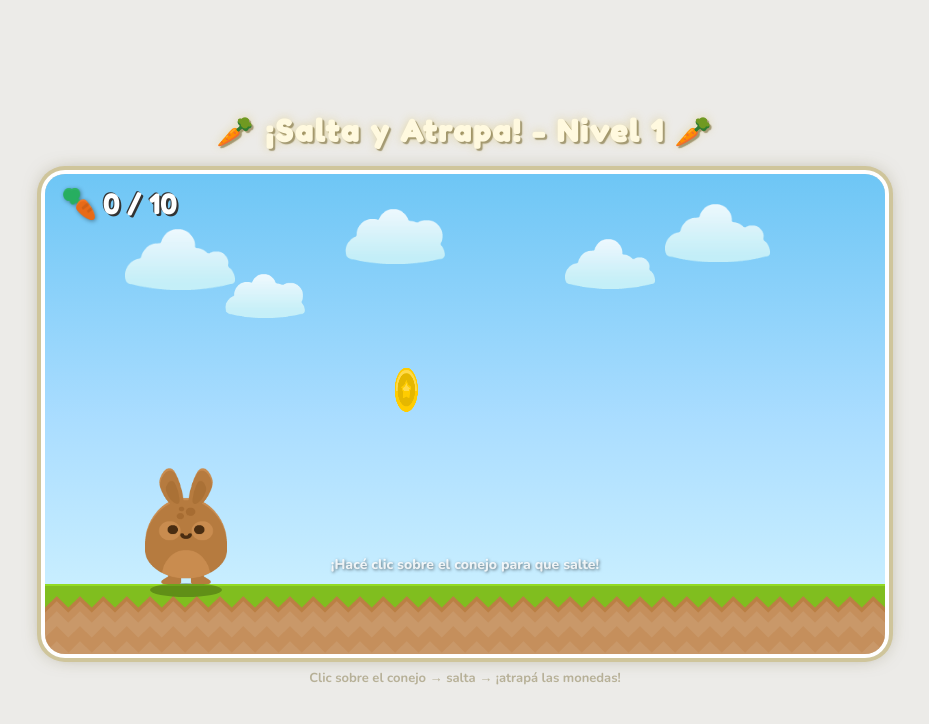
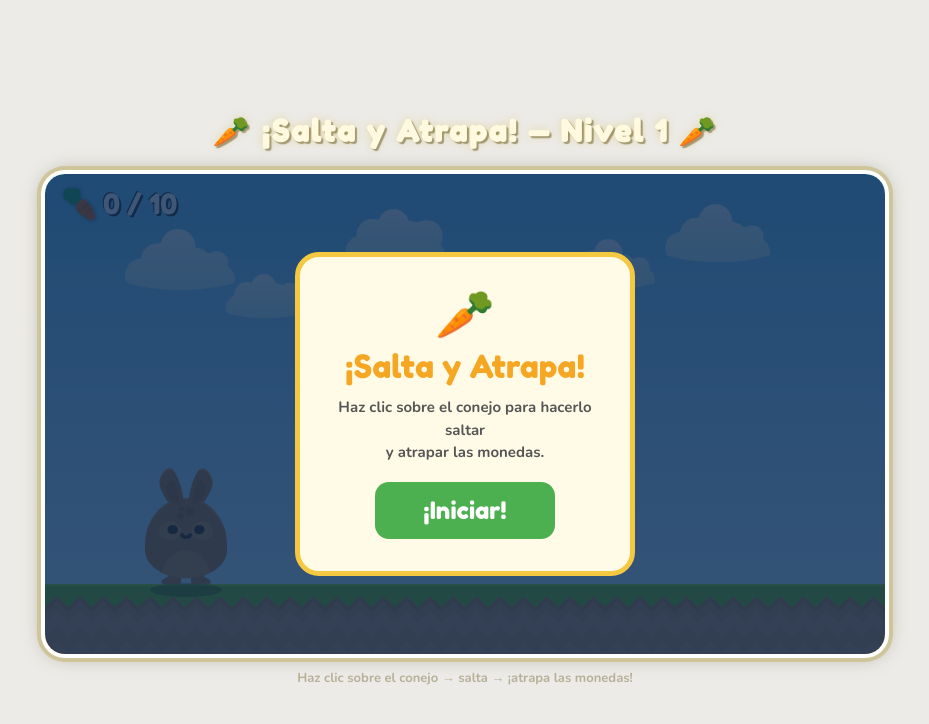
Before and after one commit to danielfernandez-cd/juego-saltar-1, a plain HTML site: page index.html in a window 1280 px wide. Shown: the whole page, without its empty margins (175-1104 px from the left). Drawn offline with nearby package versions, Linux system fonts and the light colour scheme.

Commit message:
Update index.html
cambios de velocidad

```diff
--- a/index.html
+++ b/index.html
@@ -26,7 +26,6 @@
     text-shadow: 2px 2px 1px #64551b86, 0 0 10px #d6b94566;
     display: flex;
     align-items: center;
-    letter-spacing: 2px;
     gap: 10px;
   }
 
@@ -42,11 +41,8 @@
     user-select: none;
   }
 
-  #gameCanvas {
-    display: block;
-  }
+  #gameCanvas { display: block; }
 
-  /* HUD superpuesto */
   #hud {
     position: absolute;
     top: 14px;
@@ -56,13 +52,11 @@
     gap: 8px;
     pointer-events: none;
   }
-
   #hud img {
     width: 32px;
     height: 32px;
     filter: drop-shadow(1px 1px 2px rgba(0,0,0,0.4));
   }
-
   #scoreDisplay {
     font-family: 'Fredoka One', cursive;
     font-size: 28px;
@@ -86,6 +80,58 @@
     transition: opacity 0.5s;
   }
 
+  /* Pantalla de inicio */
+  #startScreen {
+    position: absolute;
+    inset: 0;
+    background: rgba(10, 40, 80, 0.78);
+    display: flex;
+    align-items: center;
+    justify-content: center;
+    border-radius: 20px;
+    z-index: 10;
+  }
+  #startPanel {
+    background: #fffbe6;
+    border: 5px solid #f5c842;
+    border-radius: 24px;
+    padding: 32px 36px;
+    text-align: center;
+    width: 340px;
+    display: flex;
+    flex-direction: column;
+    align-items: center;
+    gap: 12px;
+  }
+  #startEmoji { font-size: 48px; line-height: 1; }
+  #startTitle {
+    font-family: 'Fredoka One', cursive;
+    font-size: 32px;
+    color: #f5a623;
+    line-height: 1.1;
+  }
+  #startSubtitle {
+    font-family: 'Nunito', sans-serif;
+    font-size: 15px;
+    font-weight: 700;
+    color: #555;
+    line-height: 1.5;
+  }
+  #startBtn {
+    margin-top: 6px;
+    background: #4caf50;
+    color: white;
+    border: none;
+    border-radius: 14px;
+    padding: 14px 48px;
+    font-family: 'Fredoka One', cursive;
+    font-size: 24px;
+    cursor: pointer;
+    transition: transform 0.1s, background 0.2s;
+  }
+  #startBtn:hover  { background: #43a047; transform: scale(1.04); }
+  #startBtn:active { transform: scale(0.97); }
+
   p.sub {
     color: #64551b63;
     font-family: 'Nunito', sans-serif;
@@ -97,20 +143,32 @@
 </head>
 <body>
 
-<h1>🥕 ¡Salta y Atrapa! - Nivel 1 🥕</h1>
+<h1>🥕 ¡Salta y Atrapa! — Nivel 1 🥕</h1>
 
 <div id="gameWrapper">
   <canvas id="gameCanvas"></canvas>
+
   <div id="hud">
     <img id="carrotIcon" src="img/carrot.png" alt="puntos">
     <span id="scoreDisplay">0 / 10</span>
   </div>
-  <div id="hint">¡Hacé clic sobre el conejo para que salte!</div>
+
+  <div id="hint">¡Haz clic sobre el conejo para que salte!</div>
+
+  <div id="startScreen">
+    <div id="startPanel">
+      <div id="startEmoji">🥕</div>
+      <div id="startTitle">¡Salta y Atrapa!</div>
+      <div id="startSubtitle">Haz clic sobre el conejo para hacerlo saltar<br>y atrapar las monedas.</div>
+      <button id="startBtn">¡Iniciar!</button>
+    </div>
+  </div>
 </div>
-<p class="sub">Clic sobre el conejo → salta → ¡atrapá las monedas!</p>
+
+<p class="sub">Haz clic sobre el conejo → salta → ¡atrapa las monedas!</p>
 
 <script>
-// ─── Canvas setup ─────────────────────────────────────────────
+// ─── Canvas ───────────────────────────────────────────────────
 const canvas  = document.getElementById('gameCanvas');
 const ctx     = canvas.getContext('2d');
 const hint    = document.getElementById('hint');
@@ -123,30 +181,31 @@ document.getElementById('gameWrapper').style.width  = W + 'px';
 document.getElementById('gameWrapper').style.height = H + 'px';
 
 // ─── Constantes ───────────────────────────────────────────────
-const GROUND_H    = 70;           // altura del tile de suelo
-const GROUND_Y    = H - GROUND_H; // Y donde empieza el suelo
-const TILE_W      = 70;           // ancho del tile grassMid
-
+const GROUND_H    = 70;
+const GROUND_Y    = H - GROUND_H;
+const TILE_W      = 70;
 const BUNNY_W     = 82;
 const BUNNY_H     = 116;
-const BUNNY_X     = 100;
-const BUNNY_FOOT  = GROUND_Y;     // Y de los pies del conejo parado
-
-const GRAVITY     = 0.52;
-const JUMP_FORCE  = -13.5;
+const BUNNY_FOOT  = GROUND_Y;
+// Gravedad y salto en px/s (independiente de fps)
+const GRAVITY_S   = 2700;   // ≈ 0.52 × 60 × 60
+const JUMP_S      = -980;   // ≈ -13.5 × 60
 const WIN_SCORE   = 10;
-
-const COIN_SIZE   = 44;           // tamaño al dibujar monedas
-const COIN_Y_BASE = GROUND_Y - BUNNY_H - 60; // altura monedas (cabeza del conejo)
+const COIN_SIZE   = 44;
+const COIN_Y_BASE = GROUND_Y - BUNNY_H - 60;
+// Velocidades de monedas en px/s (versión 2 usaba 2.0–3.8 px/frame × 60)
+const COIN_SPEED_MIN = 350; // ≈ 2.0 × 60
+const COIN_SPEED_MAX = 500; // ≈ 3.8 × 60
+// Tiempos de spawn en ms
+const SPAWN_FIRST_MS = 1500;
+const SPAWN_MIN_MS   = 1000;
+const SPAWN_MAX_MS   = 1500;
 
 // ─── Assets ───────────────────────────────────────────────────
 const imgs = {};
 const toLoad = [
-  'bunny1_ready', 'bunny1_jump',
-  'grassMid',
-  'cloud1', 'cloud3',
-  'gold_1', 'silver_1', 'bronze_1',
-  'carrot'
+  'bunny1_ready','bunny1_jump','grassMid',
+  'cloud1','cloud3','gold_1','silver_1','bronze_1','carrot'
 ];
 let loaded = 0;
 
@@ -154,25 +213,21 @@ function loadAssets(cb) {
   toLoad.forEach(name => {
     const img = new Image();
     img.src = `img/${name}.png`;
-    img.onload = () => { loaded++; if (loaded === toLoad.length) cb(); };
+    img.onload  = () => { loaded++; if (loaded === toLoad.length) cb(); };
     img.onerror = () => { loaded++; if (loaded === toLoad.length) cb(); };
     imgs[name] = img;
   });
 }
 
-// ─── Estado del juego ─────────────────────────────────────────
-let score, gameOver, objects, particles, frameCount, nextSpawn;
-let hintVisible = true;
+// ─── Estado ───────────────────────────────────────────────────
+let score, gameOver, objects, particles;
+let lastTimestamp = null;
+let nextSpawnAt   = null;
+let gameStarted   = false;
+let hintVisible   = true;
 
-let bunny = {
-  x: BUNNY_X,
-  y: BUNNY_FOOT - BUNNY_H,
-  vy: 0,
-  onGround: true,
-  img: 'bunny1_ready'
-};
+let bunny = { x: 100, y: 0, vy: 0, onGround: true };
 
-// Nubes decorativas (estáticas)
 const clouds = [
   { x: 80,  y: 55,  img: 'cloud1', w: 110 },
   { x: 300, y: 35,  img: 'cloud3', w: 100 },
@@ -181,41 +236,44 @@ const clouds = [
   { x: 620, y: 30,  img: 'cloud1', w: 105 },
 ];
 
+// ─── Reset ────────────────────────────────────────────────────
 function resetGame() {
-  score      = 0;
-  gameOver   = false;
-  objects    = [];
-  particles  = [];
-  frameCount = 0;
-  bunny.y    = BUNNY_FOOT - BUNNY_H;
-  bunny.vy   = 0;
+  score         = 0;
+  gameOver      = false;
+  objects       = [];
+  particles     = [];
+  lastTimestamp = null;
+  nextSpawnAt   = null;
+  gameStarted   = false;
+  bunny.x       = 100;
+  bunny.y       = BUNNY_FOOT - BUNNY_H;
+  bunny.vy      = 0;
   bunny.onGround = true;
-  bunny.img  = 'bunny1_ready';
-  scheduleSpawn();
+  hint.style.opacity = '1';
+  hint.style.display = 'block';
+  hintVisible   = true;
+  document.getElementById('startScreen').style.display = 'flex';
   updateHUD();
 }
 
 // ─── Spawn ────────────────────────────────────────────────────
-function scheduleSpawn() {
-  // Primera moneda: espera entre 100 y 160 frames
-  nextSpawn = frameCount + 100 + Math.floor(Math.random() * 60);
-}
-
-function spawnCoin() {
-  const types   = ['gold_1', 'silver_1', 'bronze_1'];
-  const weights = [2, 3, 4]; // bronze más frecuente, gold más raro
+function spawnCoin(now) {
+  const types   = ['gold_1','silver_1','bronze_1'];
+  const weights = [2, 3, 4];
   const total   = weights.reduce((a,b) => a+b, 0);
   let r = Math.random() * total, t = 0, type = types[0];
   for (let i = 0; i < types.length; i++) {
     t += weights[i];
     if (r < t) { type = types[i]; break; }
   }
-  const speed = 1.8 + Math.random() * 1.8;
+  const speed = COIN_SPEED_MIN + Math.random() * (COIN_SPEED_MAX - COIN_SPEED_MIN);
   const y     = COIN_Y_BASE - Math.random() * 24;
   objects.push({ x: W + 40, y, type, speed, angle: 0, size: COIN_SIZE });
-  // Siguiente moneda: entre 90 y 190 frames
-  nextSpawn = frameCount + 90 + Math.floor(Math.random() * 100);
+  nextSpawnAt = now + SPAWN_MIN_MS + Math.random() * (SPAWN_MAX_MS - SPAWN_MIN_MS);
 }
+
+// ─── HUD ──────────────────────────────────────────────────────
+function updateHUD() { scoreEl.textContent = score + ' / ' + WIN_SCORE; }
 
 // ─── Dibujo ───────────────────────────────────────────────────
 function drawSky() {
@@ -246,14 +304,12 @@ function drawGround() {
 
 function drawBunny() {
   const imgKey = bunny.onGround ? 'bunny1_ready' : 'bunny1_jump';
-  // Sombra bajo el conejo
   const shadowAlpha = bunny.onGround ? 0.25 : 0.10;
   const shadowW     = bunny.onGround ? BUNNY_W - 10 : BUNNY_W - 20;
   ctx.fillStyle = `rgba(0,0,0,${shadowAlpha})`;
   ctx.beginPath();
   ctx.ellipse(bunny.x + BUNNY_W/2, GROUND_Y + 6, shadowW/2, 7, 0, 0, Math.PI*2);
   ctx.fill();
-  // Conejo (ligeramente rotado cuando salta)
   ctx.save();
   if (!bunny.onGround) {
     const rot = bunny.vy < 0 ? -0.08 : 0.08;
@@ -270,9 +326,7 @@ function drawCoins() {
   objects.forEach(o => {
     ctx.save();
     ctx.translate(o.x, o.y);
-    // Rotación en Y simulada con escaleX (efecto "moneda girando")
-    const scaleX = Math.cos(o.angle);
-    ctx.scale(scaleX, 1);
+    ctx.scale(Math.cos(o.angle), 1);
     ctx.drawImage(imgs[o.type], -o.size/2, -o.size/2, o.size, o.size);
     ctx.restore();
   });
@@ -286,10 +340,10 @@ function drawParticles() {
     ctx.save();
     ctx.globalAlpha = alpha;
     ctx.font = `bold ${22 + (1-alpha)*6}px 'Fredoka One', cursive`;
-    ctx.fillStyle = p.color;
+    ctx.fillStyle   = p.color;
     ctx.strokeStyle = 'rgba(0,0,0,0.4)';
-    ctx.lineWidth = 3;
-    ctx.textAlign = 'center';
+    ctx.lineWidth   = 3;
+    ctx.textAlign   = 'center';
     ctx.strokeText(p.text, p.x, p.y - rise);
     ctx.fillText(p.text,   p.x, p.y - rise);
     ctx.restore();
@@ -298,54 +352,43 @@ function drawParticles() {
 }
 
 function drawWinScreen() {
-  // Overlay
   ctx.fillStyle = 'rgba(10,40,80,0.72)';
   ctx.fillRect(0, 0, W, H);
 
-  // Panel redondeado
   ctx.fillStyle = '#fffbe6';
   ctx.beginPath();
-  ctx.roundRect(W/2 - 180, H/2 - 110, 360, 220, 24);
+  ctx.roundRect(W/2 - 200, H/2 - 110, 400, 220, 24);
   ctx.fill();
   ctx.strokeStyle = '#f5c842';
   ctx.lineWidth = 5;
   ctx.stroke();
 
   ctx.textAlign = 'center';
+  ctx.font = "48px 'Fredoka One', cursive";
+  ctx.fillStyle = '#f5a623';
+  ctx.fillText('🎉 ¡Ganaste! 🎉', W/2, H/2 - 44);
 
-  // Emoji + texto
-  ctx.font = "52px 'Fredoka One', cursive";
-  ctx.fillStyle = '#f5a623';
-  ctx.fillText('¡Ganaste!', W/2, H/2 - 48);
+  ctx.font = "bold 19px 'Nunito', sans-serif";
+  ctx.fillStyle = '#555';
+  ctx.fillText('¡Atrapaste ' + WIN_SCORE + ' monedas!', W/2, H/2 - 8);
 
-  ctx.font = "bold 20px 'Nunito', sans-serif";
-  ctx.fillStyle = '#555';
-  ctx.fillText('¡Atrapaste ' + WIN_SCORE + ' monedas!', W/2, H/2 - 12);
-
-  // Botón
   ctx.fillStyle = '#4caf50';
   ctx.beginPath();
-  ctx.roundRect(W/2 - 110, H/2 + 18, 220, 54, 14);
+  ctx.roundRect(W/2 - 120, H/2 + 22, 240, 54, 14);
   ctx.fill();
   ctx.fillStyle = 'white';
   ctx.font = "24px 'Fredoka One', cursive";
-  ctx.fillText('¡Jugar de nuevo!', W/2, H/2 + 52);
+  ctx.fillText('¡Jugar de nuevo!', W/2, H/2 + 57);
 
   ctx.textAlign = 'left';
 }
 
-// ─── HUD ──────────────────────────────────────────────────────
-function updateHUD() {
-  scoreEl.textContent = score + ' / ' + WIN_SCORE;
-}
-
 // ─── Colisión ─────────────────────────────────────────────────
 function checkCollision(o) {
-  // Hitbox del conejo (zona superior — cabeza/torso)
-  const bx = bunny.x + 8,       by = bunny.y;
-  const bw = BUNNY_W - 16,      bh = BUNNY_H * 0.6;
-  const ox = o.x - o.size*0.55, oy = o.y - o.size*0.55;
-  const ow = o.size * 1.1,      oh = o.size * 1.1;
+  const bx = bunny.x + 8,         by = bunny.y;
+  const bw = BUNNY_W - 16,        bh = BUNNY_H * 0.6;
+  const ox = o.x - o.size * 0.55, oy = o.y - o.size * 0.55;
+  const ow = o.size * 1.1,        oh = o.size * 1.1;
   return bx < ox+ow && bx+bw > ox && by < oy+oh && by+bh > oy;
 }
 
@@ -355,38 +398,44 @@ function coinColor(type) {
   return '#CD7F32';
 }
 
-// ─── Update ───────────────────────────────────────────────────
-function update() {
-  if (gameOver) return;
-  frameCount++;
+// ─── Update con delta time ─────────────────────────────────────
+function update(now) {
+  if (gameOver || !gameStarted) return;
 
-  if (frameCount >= nextSpawn) spawnCoin();
+  // dt en segundos, máx 100ms para evitar saltos si la pestaña estuvo inactiva
+  const dt = lastTimestamp === null ? 0 : Math.min((now - lastTimestamp) / 1000, 0.1);
+  lastTimestamp = now;
 
-  // Física
+  // Spawn
+  if (nextSpawnAt === null) {
+    nextSpawnAt = now + SPAWN_FIRST_MS + Math.random() * 500;
+  } else if (now >= nextSpawnAt) {
+    spawnCoin(now);
+  }
+
+  // Física del salto
   if (!bunny.onGround) {
-    bunny.vy += GRAVITY;
-    bunny.y  += bunny.vy;
+    bunny.vy += GRAVITY_S * dt;
+    bunny.y  += bunny.vy * dt;
     if (bunny.y >= BUNNY_FOOT - BUNNY_H) {
-      bunny.y = BUNNY_FOOT - BUNNY_H;
-      bunny.vy = 0;
+      bunny.y        = BUNNY_FOOT - BUNNY_H;
+      bunny.vy       = 0;
       bunny.onGround = true;
     }
   }
 
   // Monedas
   objects = objects.filter(o => {
-    o.x    -= o.speed;
-    o.angle += 0.07; // giro de moneda
+    o.x    -= o.speed * dt;
+    o.angle += 4.2 * dt;  // ≈ 0.07 rad/frame a 60fps
     if (checkCollision(o)) {
       score++;
       updateHUD();
       particles.push({
-        x: o.x, y: o.y,
-        text: '+1 🌟',
-        color: coinColor(o.type),
-        life: 38, maxLife: 38
+        x: o.x, y: o.y, text: '+1 🌟',
+        color: coinColor(o.type), life: 38, maxLife: 38
       });
-      if (score >= WIN_SCORE) { gameOver = true; }
+      if (score >= WIN_SCORE) gameOver = true;
       return false;
     }
     return o.x > -60;
@@ -396,23 +445,20 @@ function update() {
 // ─── Loop ─────────────────────────────────────────────────────
 function draw() {
   ctx.clearRect(0, 0, W, H);
-  drawSky();
-  drawClouds();
-  drawGround();
-  drawCoins();
-  drawBunny();
-  drawParticles();
+  drawSky(); drawClouds(); drawGround();
+  drawCoins(); drawBunny(); drawParticles();
   if (gameOver) drawWinScreen();
 }
 
-function loop() {
-  update();
+function loop(timestamp) {
+  update(timestamp);
   draw();
   requestAnimationFrame(loop);
 }
 
 // ─── Input ────────────────────────────────────────────────────
 canvas.addEventListener('click', e => {
+  if (!gameStarted) return;
   const rect   = canvas.getBoundingClientRect();
   const scaleX = W / rect.width;
   const scaleY = H / rect.height;
@@ -420,21 +466,16 @@ canvas.addEventListener('click', e => {
   const cy     = (e.clientY - rect.top)  * scaleY;
 
   if (gameOver) {
-    // ¿Clic en botón "Jugar de nuevo"?
-    const bx = W/2 - 110, by = H/2 + 18, bw = 220, bh = 54;
-    if (cx > bx && cx < bx+bw && cy > by && cy < by+bh) {
-      resetGame();
-    }
+    const bx = W/2-120, by = H/2+22, bw = 240, bh = 54;
+    if (cx > bx && cx < bx+bw && cy > by && cy < by+bh) resetGame();
     return;
   }
 
-  // ¿Clic sobre el conejo?
   const hitX = cx > bunny.x - 8 && cx < bunny.x + BUNNY_W + 8;
   const hitY = cy > bunny.y - 8 && cy < bunny.y + BUNNY_H + 8;
   if (hitX && hitY && bunny.onGround) {
-    bunny.vy = JUMP_FORCE;
+    bunny.vy = JUMP_S;
     bunny.onGround = false;
-    // Ocultar hint después del primer salto
     if (hintVisible) {
       hint.style.opacity = '0';
       setTimeout(() => hint.style.display = 'none', 500);
@@ -443,9 +484,8 @@ canvas.addEventListener('click', e => {
   }
 });
 
-// Cursor pointer cuando está sobre el conejo
 canvas.addEventListener('mousemove', e => {
-  if (gameOver) return;
+  if (!gameStarted || gameOver) return;
   const rect   = canvas.getBoundingClientRect();
   const scaleX = W / rect.width;
   const scaleY = H / rect.height;
@@ -456,10 +496,17 @@ canvas.addEventListener('mousemove', e => {
   canvas.style.cursor = (hitX && hitY && bunny.onGround) ? 'pointer' : 'default';
 });
 
+// ─── Botón de inicio ──────────────────────────────────────────
+document.getElementById('startBtn').addEventListener('click', () => {
+  document.getElementById('startScreen').style.display = 'none';
+  gameStarted   = true;
+  lastTimestamp = null;
+});
+
 // ─── Inicio ───────────────────────────────────────────────────
 loadAssets(() => {
   resetGame();
-  loop();
+  requestAnimationFrame(loop);
 });
 </script>
 </body>
```
